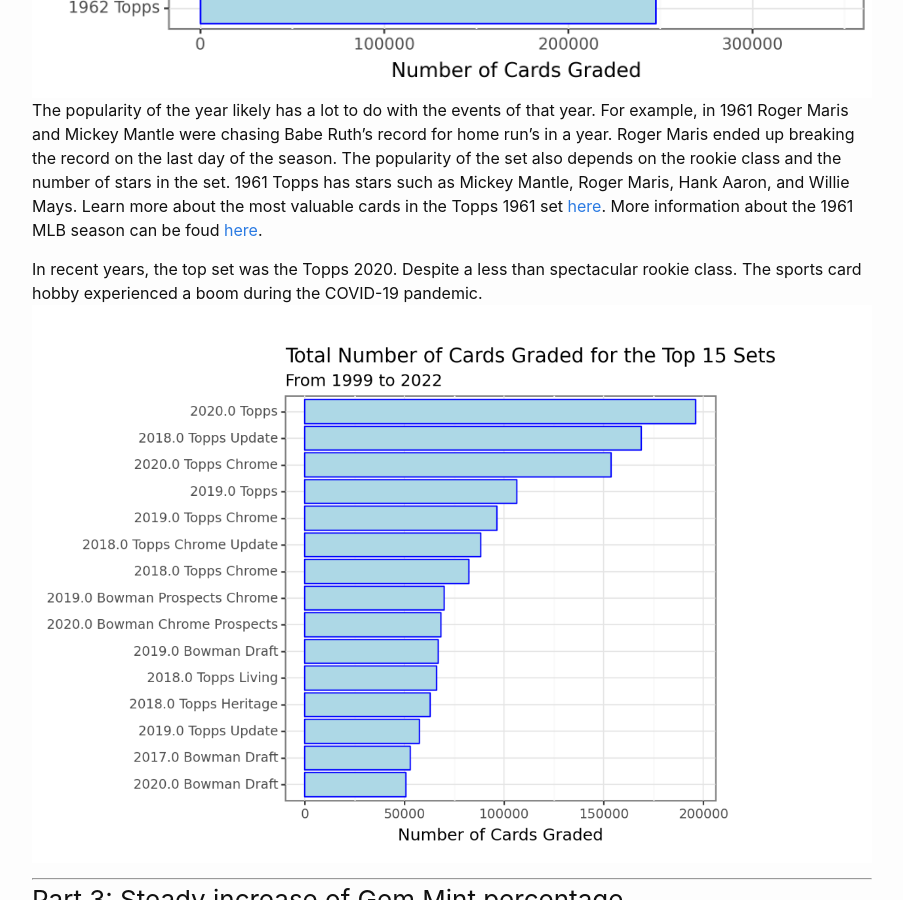
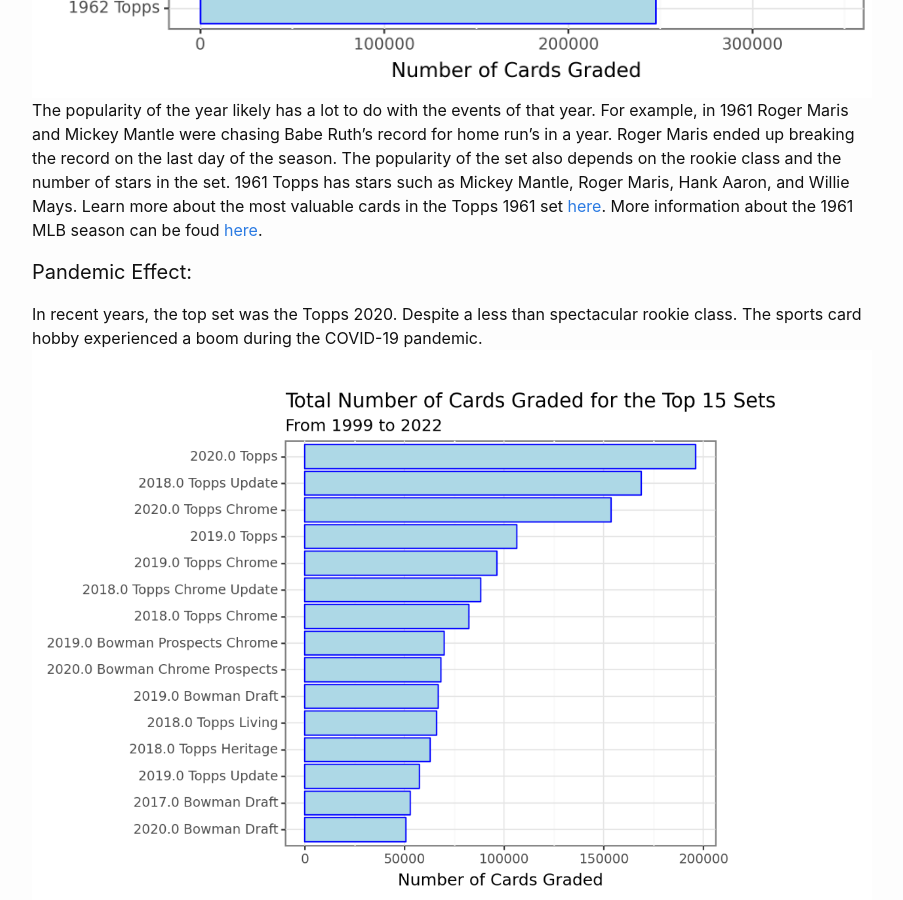
Before and after one commit to tolsen25/tolsen25.github.io, a Jekyll site: the page built from _posts/2023-12-13-PSA-EDA.md, in a window 1280 px wide and 900 px high, scrolled down 1989 px. Shown: the whole window, without its empty margins (188-1091 px from the left). Built offline with Jekyll 4.4.1, drawn with Linux system fonts in a browser that asks for light colours; comment, search, counter and statistics services are not loaded.

Commit message:
Update 2023-12-13-PSA-EDA.md

```diff
--- a/_posts/2023-12-13-PSA-EDA.md
+++ b/_posts/2023-12-13-PSA-EDA.md
@@ -27,6 +27,7 @@
 ![img](/assets/images/topSetPopCol2.png)
 The popularity of the year likely has a lot to do with the events of that year.  For example, in 1961 Roger Maris and Mickey Mantle were chasing Babe Ruth's record for home run's in a year.  Roger Maris ended up breaking the record on the last day of the season.  The popularity of the set also depends on the rookie class and the number of stars in the set.  1961 Topps has stars such as Mickey Mantle, Roger Maris, Hank Aaron, and Willie Mays.  Learn more about the most valuable cards in the  Topps 1961 set [here](https://www.oldsportscards.com/1961-topps-baseball-cards/).  More information about the 1961 MLB season can be foud [here](https://en.wikipedia.org/wiki/1961_Major_League_Baseball_season).
 
+#### Pandemic Effect:
 In recent years, the top set was the Topps 2020. Despite a less than spectacular rookie class. The sports card hobby experienced a boom during the COVID-19 pandemic.
 ![img](/assets/images/recentSets.png)
 
```
